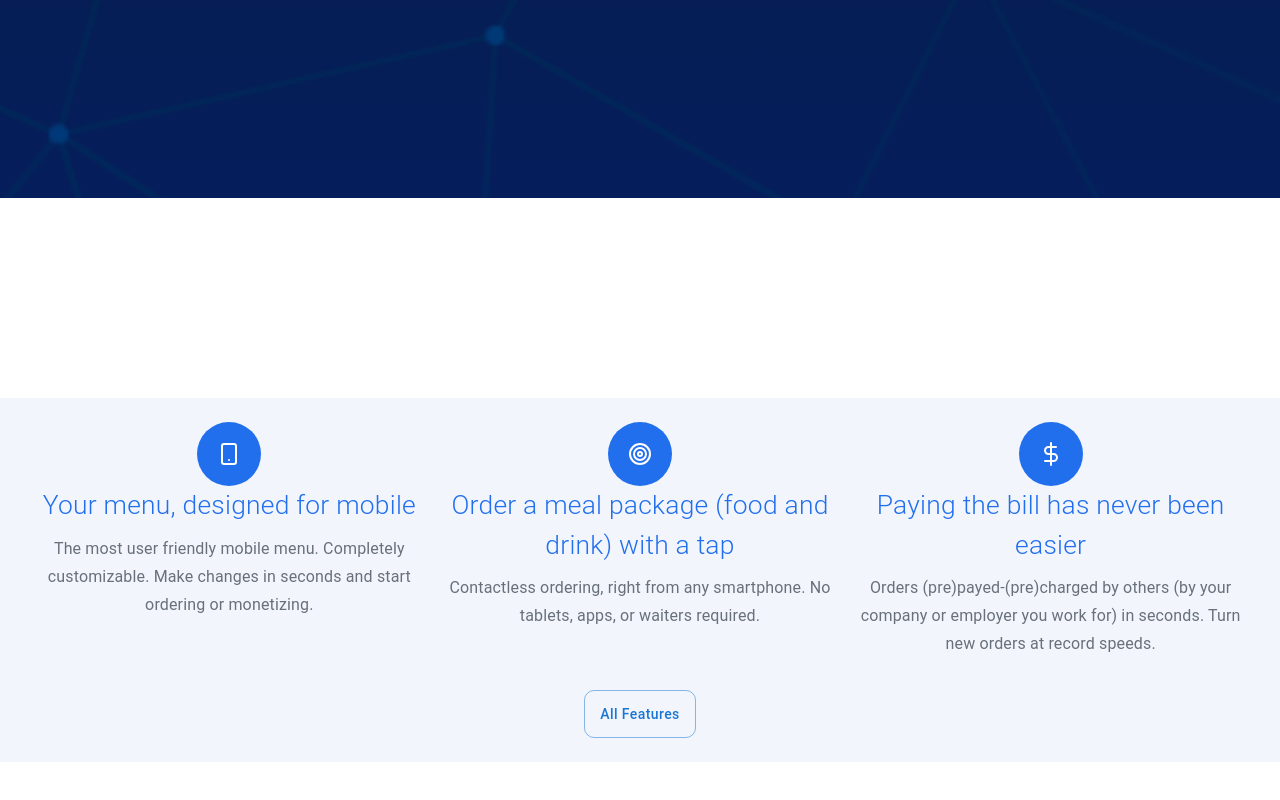
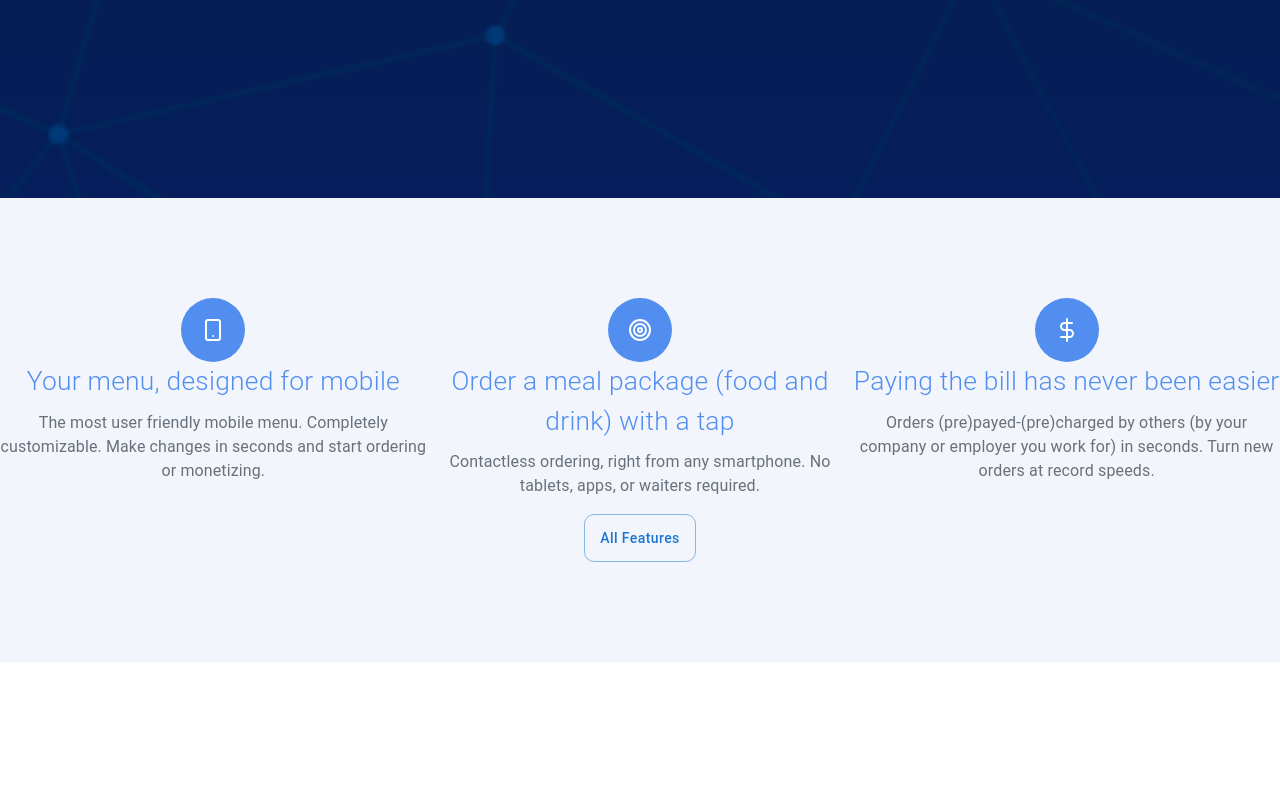
Before and after one commit to AldenHalilovic/OptiMenu, a Next.js app: page / in a window 1280 px wide. Shown: the part 602-1402 px from the top of the page. After the commit the page ends 1264 px from the top, so only its background shows below. Built offline with nearby package versions, Linux system fonts and the light colour scheme.

Commit message:
Made the Second Hero With three boxes

```diff
--- a/src/app/page.js
+++ b/src/app/page.js
@@ -3,7 +3,14 @@ import HeroContentThree from "@/components/Header/homeComponents/hero/components
 
 export default function Home() {
   return (
-    <Grid container sx={{ py: "200px" }} className="main">
+    <Grid
+      container
+      sx={{
+        bgcolor: "#f2f6fc",
+        py: "100px",
+      }}
+      className="main"
+    >
       <HeroContentThree />
     </Grid>
   );
--- a/src/app/page.module.css
+++ b/src/app/page.module.css
@@ -1,12 +1,3 @@
-.main {
-  display: flex;
-  flex-direction: column;
-  justify-content: space-between;
-  align-items: center;
-  padding: 6rem;
-  min-height: 100vh;
-}
-
 .description {
   display: inherit;
   justify-content: inherit;
--- a/src/components/Header/homeComponents/hero/components/heroContentThree.js
+++ b/src/components/Header/homeComponents/hero/components/heroContentThree.js
@@ -1,4 +1,4 @@
-import { Box, Typography, Button, Container, Icon } from "@mui/material";
+import { Box, Typography, Button, Icon, Grid } from "@mui/material";
 
 import { LuSmartphone } from "react-icons/lu";
 import { FiDollarSign } from "react-icons/fi";
@@ -6,40 +6,39 @@ import { FiTarget } from "react-icons/fi";
 
 function HeroContentThree() {
   return (
-    <Container
-      maxWidth="xl"
+    <Grid
       sx={{
         display: "flex",
         flexDirection: "column",
         justifyContent: "center",
         alignItems: "center",
-        padding: 3,
         bgcolor: "#f2f6fc",
-        minHeight: "100%",
+        m: 0, // Remove margins
+        p: 0, // Remove padding
+        width: "100%", // Ensure it covers the full width
       }}
     >
-      <Box
+      <Grid
         sx={{
           display: "flex",
           flexDirection: "row",
-          justifyContent: "space-between",
-          width: "100%",
-          marginBottom: "1rem",
+          justifyContent: "center",
+          alignItems: "center",
         }}
       >
         {/* // First Box -  Your menu, designed for mobile */}
-        <Box sx={{ textAlign: "center", flex: 1 }}>
+        <Grid sx={{ textAlign: "center", flex: 1, height: "100%" }}>
           {/* // Icon Box */}
           <Box
             sx={{
               width: "4rem",
               height: "4rem",
               borderRadius: "50%",
-              backgroundColor: "#226fed",
+              backgroundColor: "#528ef0",
               display: "flex",
               justifyContent: "center",
               alignItems: "center",
-              marginBottom: "2rem",
+              marginBottom: "2.5rem",
               margin: "auto",
             }}
           >
@@ -53,7 +52,7 @@ function HeroContentThree() {
             style={{
               fontWeight: 300,
               fontSize: "1.65rem",
-              color: "#226fed",
+              color: "#528ef0",
               textAlign: "center",
             }}
             gutterBottom
@@ -61,26 +60,32 @@ function HeroContentThree() {
             Your menu, designed for mobile
           </Typography>
           <Typography
-            variant="subtitle1"
-            style={{ color: "#69707a", textAlign: "center" }}
+            variant="subtitle2"
+            style={{
+              color: "#69707a",
+              textAlign: "center",
+              fontSize: "1rem",
+              fontWeight: 400,
+              lineHeight: 1.5,
+            }}
           >
             The most user friendly mobile menu. Completely customizable. Make
             changes in seconds and start ordering or monetizing.
           </Typography>
-        </Box>
+        </Grid>
 
         {/* // Second Box -  Order a meal package (food and drink) with a tap */}
-        <Box sx={{ textAlign: "center", flex: 1 }}>
+        <Grid sx={{ textAlign: "center", flex: 1, height: "100%" }}>
           <Box
             sx={{
               width: "4rem",
               height: "4rem",
               borderRadius: "50%",
-              backgroundColor: "#226fed",
+              backgroundColor: "#528ef0",
               display: "flex",
               justifyContent: "center",
               alignItems: "center",
-              marginBottom: "2rem",
+              marginBottom: "2.5rem",
               margin: "auto",
             }}
           >
@@ -92,7 +97,7 @@ function HeroContentThree() {
             style={{
               fontWeight: 300,
               fontSize: "1.65rem",
-              color: "#226fed",
+              color: "#528ef0",
               textAlign: "center",
             }}
             component="h1"
@@ -102,26 +107,32 @@ function HeroContentThree() {
           </Typography>
           <Typography
             variant="subtitle1"
-            style={{ color: "#69707a", textAlign: "center" }}
+            style={{
+              color: "#69707a",
+              textAlign: "center",
+              fontSize: "1rem",
+              fontWeight: 400,
+              lineHeight: 1.5,
+            }}
           >
             Contactless ordering, right from any smartphone. No tablets, apps,
             or waiters required.
           </Typography>
-        </Box>
+        </Grid>
 
         {/* // Third Box -  Paying the bill has never been easier */}
 
-        <Box sx={{ textAlign: "center", flex: 1 }}>
+        <Grid sx={{ textAlign: "center", flex: 1, height: "100%" }}>
           <Box
             sx={{
               width: "4rem",
               height: "4rem",
               borderRadius: "50%",
-              backgroundColor: "#226fed",
+              backgroundColor: "#528ef0",
               display: "flex",
               justifyContent: "center",
               alignItems: "center",
-              marginBottom: "2rem",
+              marginBottom: "2.5rem",
               margin: "auto",
             }}
           >
@@ -133,7 +144,7 @@ function HeroContentThree() {
             style={{
               fontWeight: 300,
               fontSize: "1.65rem",
-              color: "#226fed",
+              color: "#528ef0",
               textAlign: "center",
             }}
             component="h1"
@@ -143,13 +154,19 @@ function HeroContentThree() {
           </Typography>
           <Typography
             variant="subtitle1"
-            style={{ color: "#69707a", textAlign: "center" }}
+            style={{
+              color: "#69707a",
+              textAlign: "center",
+              fontSize: "1rem",
+              fontWeight: 400,
+              lineHeight: 1.5,
+            }}
           >
             Orders (pre)payed-(pre)charged by others (by your company or
             employer you work for) in seconds. Turn new orders at record speeds.
           </Typography>
-        </Box>
-      </Box>
+        </Grid>
+      </Grid>
 
       <Button
         variant="outlined"
@@ -162,7 +179,7 @@ function HeroContentThree() {
       >
         All Features
       </Button>
-    </Container>
+    </Grid>
   );
 }
 
```
Also changed, not shown: src/app/globals.css (+11 -4 lines), src/components/Header/homeComponents/hero/components/heroDashboard.js (added).
